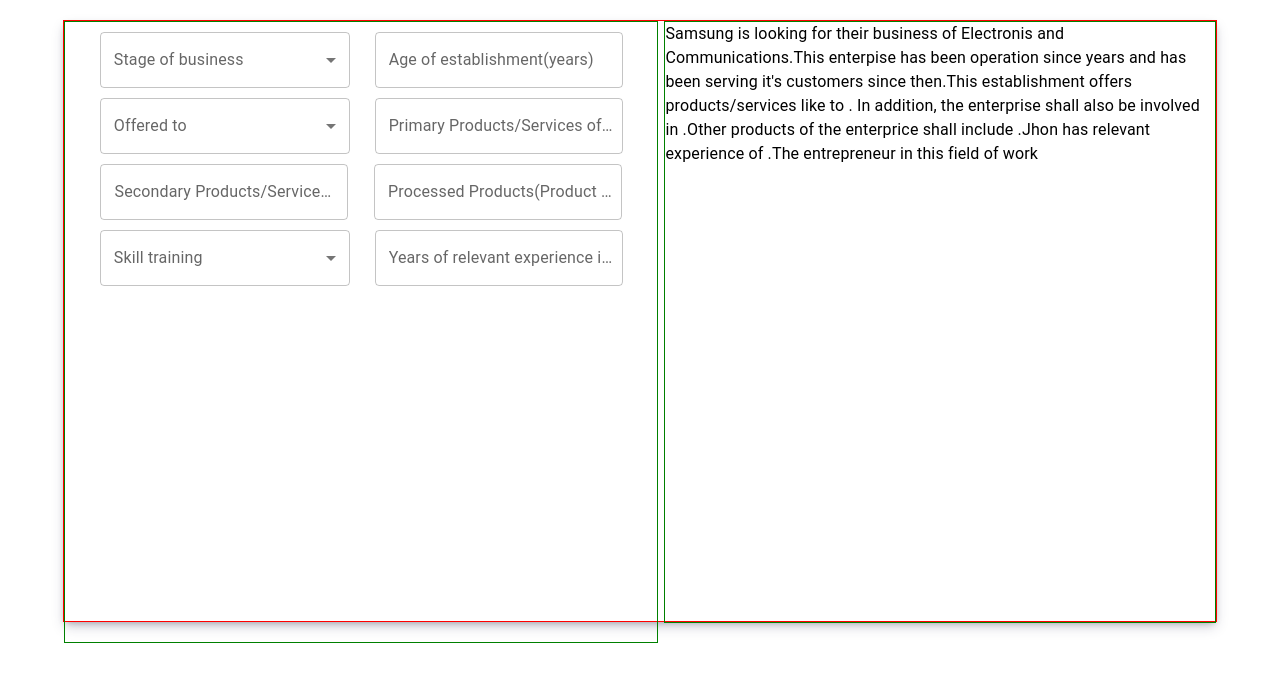
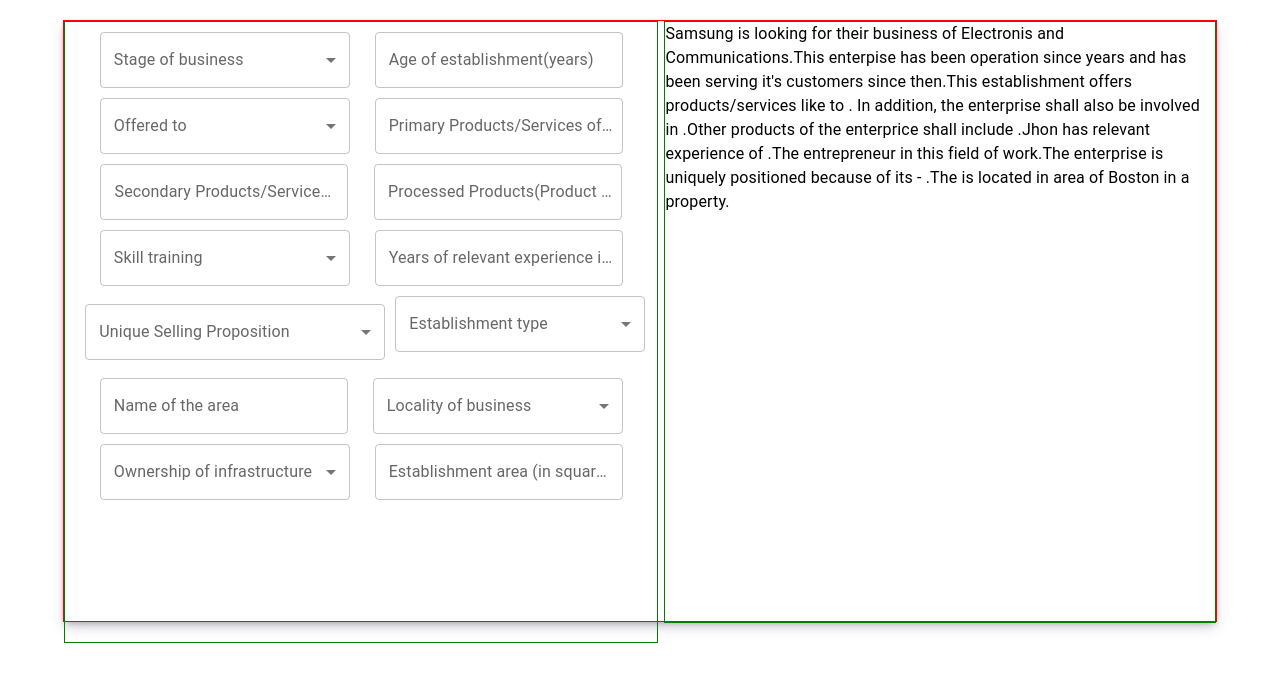
Before and after one commit to Iqbal0786/endores-assignment, a React (Create React App) app: page / in a window 1280 px wide. Shown: the top 682 px of the page. Built offline with nearby package versions, Linux system fonts and the light colour scheme.

Commit message:
some updates

```diff
--- a/src/components/Home.jsx
+++ b/src/components/Home.jsx
@@ -1,7 +1,36 @@
 import { Box, FormControl, InputLabel, MenuItem, Paper, Select, TextField, Typography } from '@mui/material'
 import React, { useState } from 'react'
+import { useTheme } from '@mui/material/styles';
+import OutlinedInput from '@mui/material/OutlinedInput';
+
+
+const ITEM_HEIGHT = 48;
+const ITEM_PADDING_TOP = 8;
+const MenuProps = {
+  PaperProps: {
+    style: {
+      maxHeight: ITEM_HEIGHT * 4.5 + ITEM_PADDING_TOP,
+      width: 250,
+    },
+  },
+};
+
+const names = [
+    "the entrepreneur's experience in this field", "innovative product/service", "high profit margin", "high growth potential", "superior customer support", "quality and affordable products/service"," high demand in the target market (forward linkage)", "abundant supply of raw materials (backward linkage)", "wide range of products/services", "robust value-chain of the business, frequency of customer visits"
+];
+
+function getStyles(name, personName, theme) {
+  return {
+    fontWeight:
+      personName.indexOf(name) === -1
+        ? theme.typography.fontWeightRegular
+        : theme.typography.fontWeightMedium,
+  };
+}
 
 export default function Home() {
+    const theme = useTheme();
+    const [personName, setPersonName] = React.useState([]);
     const [data,setData]=useState({
         business_stage:"",
         age_of_establishment:"",
@@ -10,14 +39,32 @@ export default function Home() {
         secondary_product_service_offered:"",
         processed_products:"",
         relevant_experience:"",
-        skill_training:""
+        skill_training:"",
+        establishment_type:"",
+        usp:[...personName],
+        business_area:"",
+        business_locality:"",
+        infra_ownership:"",
+        establishment_area:""
 
     })
-
+console.log(data.usp);
     const formHandler=(e)=>{
         let {name,value}=e.target;
        setData({...data,[name]:value})
     }
+
+
+    const handleChange = (event) => {
+      const {
+        target: { value },
+      } = event;
+      setPersonName(
+        // On autofill we get a stringified value.
+        typeof value === 'string' ? value.split(',') : value,
+      );
+      setData({...data,usp:[...personName]})
+    };
     console.log(data)
   return (
   <>
@@ -74,6 +121,7 @@ export default function Home() {
           onChange={(e)=>{
             setData({...data,skill_training:e.target.value})
           }}
+
         >
           <MenuItem value={"No formal skill training"}>No formal skill training</MenuItem>
           <MenuItem value={"Has formal skill training and certificate"}>Has formal skill training and certificate</MenuItem>
@@ -81,12 +129,105 @@ export default function Home() {
       </FormControl>
       <TextField variant='outlined' name='relevant_experience' type={"number"} label="Years of relevant experience in this field" onChange={formHandler} />
    </Box>
+   <Box sx={{ width:"100%",display:"flex",justifyContent:"space-evenly", flexWrap:"wrap" , marginBottom:"10px"}}>
+   <div>
+      <FormControl sx={{ m: 1, width: 300 }}>
+        <InputLabel id="demo-multiple-name-label">Unique Selling Proposition</InputLabel>
+        <Select
+          labelId="demo-multiple-name-label"
+          id="demo-multiple-name"
+          multiple
+          value={personName}
+          onChange={handleChange}
+          input={<OutlinedInput label="Name" />}
+          MenuProps={MenuProps}
+        >
+          {names.map((name) => (
+            <MenuItem
+              key={name}
+              value={name}
+              style={getStyles(name, personName, theme)}
+            >
+              {name}
+            </MenuItem>
+          ))}
+        </Select>
+      </FormControl>
+    </div>
 
+
+   <FormControl  sx={{width:"250px"}}>
+        <InputLabel id="demo-simple-select-label">Establishment type</InputLabel>
+        <Select
+          labelId="demo-simple-select-label"
+          value={data.establishment_type}
+          label="Age"
+          onChange={(e)=>{
+            setData({...data,establishment_type:e.target.value})
+          }}
+
+        >
+          <MenuItem value={"Factory"}>Factory</MenuItem>
+          <MenuItem value={"Mill"}>Mill</MenuItem>
+          <MenuItem value={"Stall"}>Stall</MenuItem>
+          <MenuItem value={"Workshop"}>Workshop</MenuItem>
+          <MenuItem value={"Boutique"}>Boutique</MenuItem>
+          <MenuItem value={"Vehicle"}>Vehicle</MenuItem>
+          <MenuItem value={"Centre"}>Centre</MenuItem>
+          <MenuItem value={"Store"}>Store</MenuItem>
+          <MenuItem value={"Farm"}>Farm</MenuItem>
+          <MenuItem value={"Plant"}>Plant</MenuItem>
+          <MenuItem value={"Processing Unit"}>Processing Unit</MenuItem>
+          <MenuItem value={"Shop"}>Shop</MenuItem>
+          <MenuItem value={"Vending Cart"}>Vending Cart</MenuItem>
+          <MenuItem value={"Manufacturing unit"}>Manufacturing unit</MenuItem>
+        </Select>
+      </FormControl>
+   </Box>
+   <Box sx={{ width:"100%",display:"flex",justifyContent:"space-evenly", flexWrap:"wrap" , marginBottom:"10px"}}>
+   <TextField variant='outlined' name='business_area' type={"text"} label="Name of the area" onChange={formHandler} />
+   <FormControl  sx={{width:"250px"}}>
+        <InputLabel id="demo-simple-select-label">Locality of business</InputLabel>
+        <Select
+          labelId="demo-simple-select-label"
+          value={data.business_locality}
+          label="Age"
+          onChange={(e)=>{
+            setData({...data,business_locality:e.target.value})
+          }}
+        >
+          <MenuItem value={"Urban"}>Urban</MenuItem>
+          <MenuItem value={"Rural"}>Rural</MenuItem>
+          <MenuItem value={"Semi-urban"}>Semi-urban</MenuItem>
+          <MenuItem value={"Slum"}>Slum</MenuItem>
+        </Select>
+      </FormControl>
+
+   </Box>
+   <Box sx={{ width:"100%",display:"flex",justifyContent:"space-evenly", flexWrap:"wrap" , marginBottom:"10px"}}>
+
+   <FormControl  sx={{width:"250px"}}>
+        <InputLabel id="demo-simple-select-label">Ownership of infrastructure</InputLabel>
+        <Select
+          labelId="demo-simple-select-label"
+          value={data.infra_ownership}
+          label="Age"
+          onChange={(e)=>{
+            setData({...data,infra_ownership:e.target.value})
+          }}
+        >
+          <MenuItem value={"Rented"}>Rented</MenuItem>
+          <MenuItem value={"Leased"}>Leased</MenuItem>
+          <MenuItem value={"Self-owned"}>Self-owned</MenuItem>
+        </Select>
+      </FormControl>
+      <TextField variant='outlined' name='establishment_area' type={"number"} label="Establishment area (in square feet) (Enter 0 if the establishment area is irrelevant)" onChange={formHandler} />
+   </Box>
   </Box>
   <Box  sx={{width:"48%" ,height:"100%",border:"1px solid green"}}>
   <Typography>
 
-{`Samsung is looking for ${data.business_stage} their business of Electronis and Communications.This enterpise has been operation since ${data.age_of_establishment} years and has been serving it's customers since then.This establishment offers products/services like ${data.primary_product_service_offered} to ${data.offered_to}. In addition, the enterprise shall also be involved in ${data.secondary_product_service_offered}.Other products of the enterprice shall include ${data.processed_products}.Jhon has relevant experience of ${data.relevant_experience}.The entrepreneur ${data.skill_training} in this field of work`}
+{`Samsung is looking for ${data.business_stage} their business of Electronis and Communications.This enterpise has been operation since ${data.age_of_establishment} years and has been serving it's customers since then.This establishment offers products/services like ${data.primary_product_service_offered} to ${data.offered_to}. In addition, the enterprise shall also be involved in ${data.secondary_product_service_offered}.Other products of the enterprice shall include ${data.processed_products}.Jhon has relevant experience of ${data.relevant_experience}.The entrepreneur ${data.skill_training} in this field of work.The enterprise is uniquely positioned because of its - ${data.usp.join(" ,")}.The ${data.establishment_type} is located in ${data.business_locality} area of Boston in a ${data.infra_ownership} property.`}
 </Typography>
     </Box>
 
```
